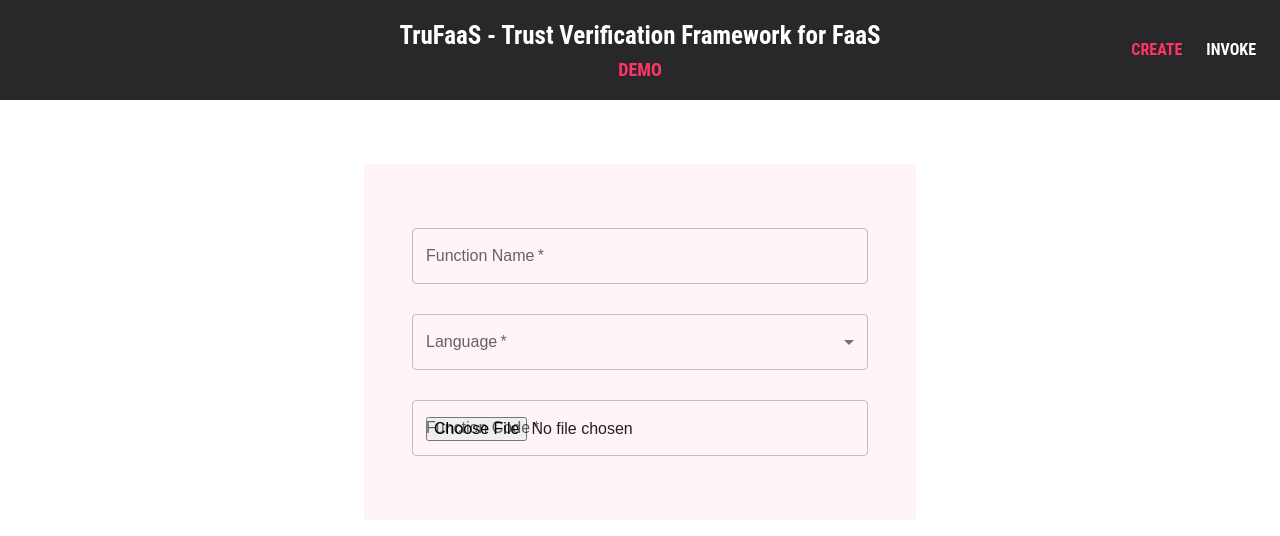
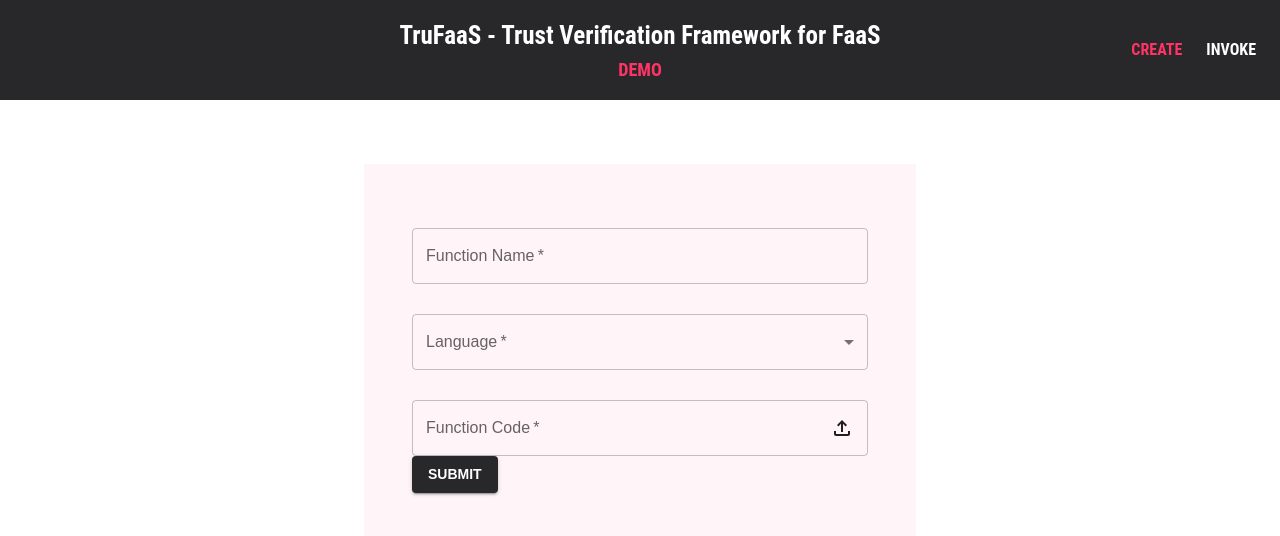
Before and after one commit to TruFaaS/TruFaaS-Demo-App, a React (Vite) app: page /create in a window 1280 px wide. Shown: the top 536 px of the page. Built offline with nearby package versions, Linux system fonts and the light colour scheme.

Commit message:
image upoload text box

```diff
--- a/package.json
+++ b/package.json
@@ -12,6 +12,7 @@
   "dependencies": {
     "@emotion/react": "^11.11.0",
     "@emotion/styled": "^11.11.0",
+    "@mui/icons-material": "^5.11.16",
     "@mui/material": "^5.13.1",
     "final-form": "^4.20.9",
     "react": "^18.2.0",
--- /dev/null
+++ b/src/components/FileUploadTextField.jsx
@@ -0,0 +1,61 @@
+import { useState } from "react";
+import { TextField } from "@mui/material";
+import FileUploadOutlinedIcon from "@mui/icons-material/FileUploadOutlined";
+import PropTypes from "prop-types";
+
+const FileUploadTextField = ({ onFileUpload }) => {
+  const [selectedFileName, setSelectedFileName] = useState("");
+
+  const handleFileUpload = () => {
+    document.getElementById("file-upload").click();
+  };
+
+  const handleFileChange = (event) => {
+    const file = event.target.files[0];
+    setSelectedFileName(file ? file.name : "");
+    onFileUpload(file);
+  };
+
+  return (
+    <>
+      <input
+        style={{ display: "none" }}
+        name="code"
+        id="file-upload"
+        type="file"
+        accept=".py,.js,"
+        onChange={handleFileChange}
+      />
+
+      <label htmlFor="file-upload">
+        <TextField
+          sx={{ mt: "30px" }}
+          name="code"
+          label="Function Code"
+          variant="outlined"
+          color="secondary"
+          required
+          fullWidth
+          type="text"
+          onMouseDown={handleFileUpload}
+          value={selectedFileName}
+          inputProps={{ readOnly: true }}
+          InputProps={{
+            endAdornment: (
+              <FileUploadOutlinedIcon
+                style={{ cursor: "pointer" }}
+                // onClick={handleFileUpload}
+              />
+            ),
+          }}
+        />
+      </label>
+    </>
+  );
+};
+
+FileUploadTextField.propTypes = {
+  onFileUpload: PropTypes.func.isRequired,
+};
+
+export default FileUploadTextField;
--- a/src/pages/Create.jsx
+++ b/src/pages/Create.jsx
@@ -12,22 +12,31 @@ import {
 import FormBox from "../components/FormBox";
 import FormValidationMsg from "../components/FormValidationMsg";
 import { useState } from "react";
+import FileUploadTextField from "../components/FileUploadTextField";
+import CmdCard from "../components/CmdCard";
 
 function Create() {
-  const [lang, setLang] = useState("");
-
-  const handleChange = (event) => {
-    setLang(event.target.value);
-  };
-
   const {
     register,
     handleSubmit,
     formState: { errors },
   } = useForm();
 
+  const [lang, setLang] = useState("");
+  const [uploadedFile, setUploadedFile] = useState(null);
+
+  const handleFileUpload = (file) => {
+    setUploadedFile(file);
+  };
+
+  const handleLangSelection = (event) => {
+    setLang(event.target.value);
+  };
+
   const onSubmit = (data) => {
-    console.log(data.name); // You can access the name value here
+    console.log(data);
+    console.log(lang);
+    console.log(uploadedFile);
   };
 
   return (
@@ -38,17 +47,16 @@ function Create() {
           <TextField
             name="fn_name"
             label="Function Name"
-            {...register("name", {
+            {...register("fnName", {
               required: "This field is required",
             })}
-            placeholder="Enter your name"
+            placeholder="Enter function name"
             variant="outlined"
             color="secondary"
             required
             fullWidth
           />
-          {errors.name && <FormValidationMsg msg={errors.name.message} />}
-
+          {errors.fnName && <FormValidationMsg msg={errors.fnName.message} />}
           <FormControl required fullWidth sx={{ mt: "30px" }} color="secondary">
             <InputLabel id="select-lang-label">Language</InputLabel>
             <Select
@@ -56,7 +64,7 @@ function Create() {
               id="lang-value"
               value={lang}
               label="Language *"
-              onChange={handleChange}
+              onChange={handleLangSelection}
               fullWidth
             >
               <MenuItem value={"python"}>Python</MenuItem>
@@ -64,24 +72,10 @@ function Create() {
             </Select>
           </FormControl>
           {/* get file upload working */}
-          <TextField
-            sx={{ mt: "30px" }}
-            name="code"
-            label="Function Code"
-            {...register("code", {
-              required: "This field is required",
-            })}
-            placeholder="Enter your name"
-            variant="outlined"
-            color="secondary"
-            required
-            fullWidth
-            type="file"
-          />
-
-          {/* <Button type="submit" variant="contained" color="primary">
+          <FileUploadTextField onFileUpload={handleFileUpload} />
+          <Button type="submit" variant="contained" color="primary">
             Submit
-          </Button> */}
+          </Button>
         </form>
       </FormBox>
     </>
```
Also changed, not shown: 1 other file (tests, documents, lock files or other folders).
